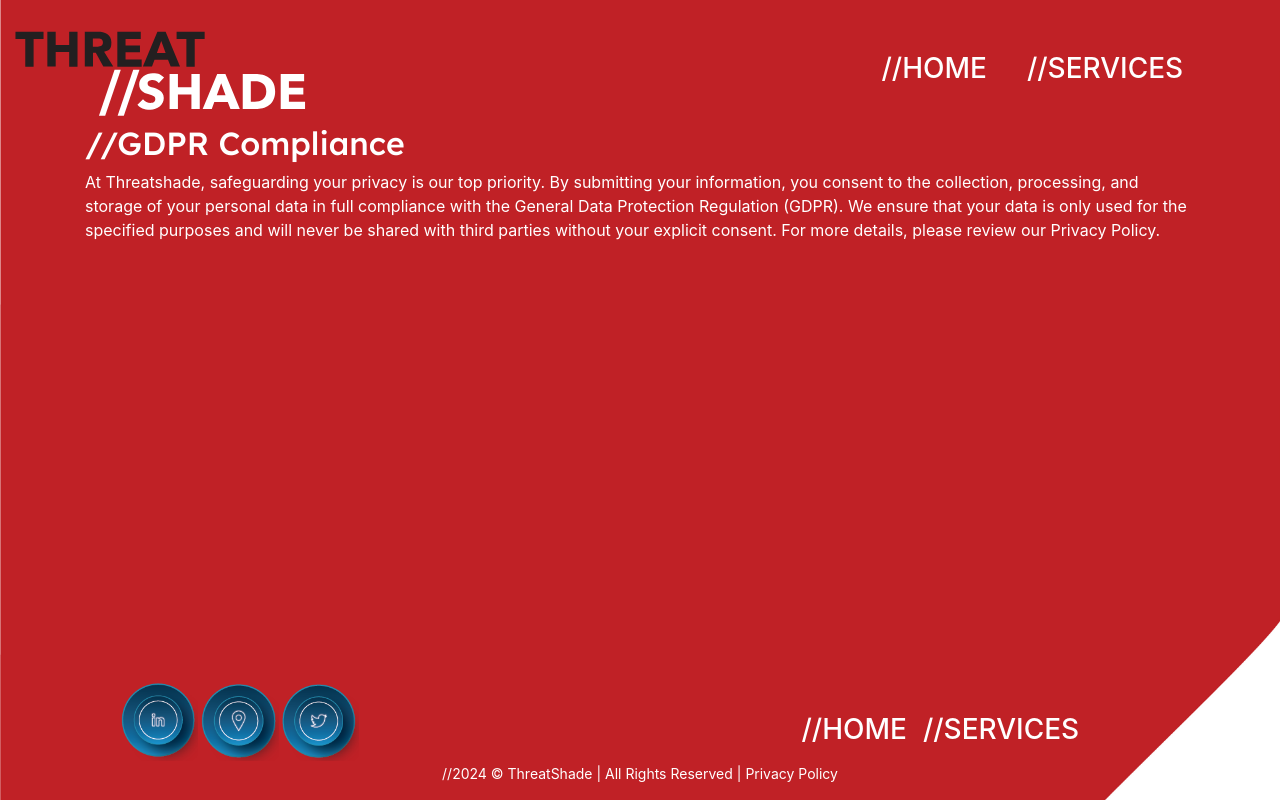
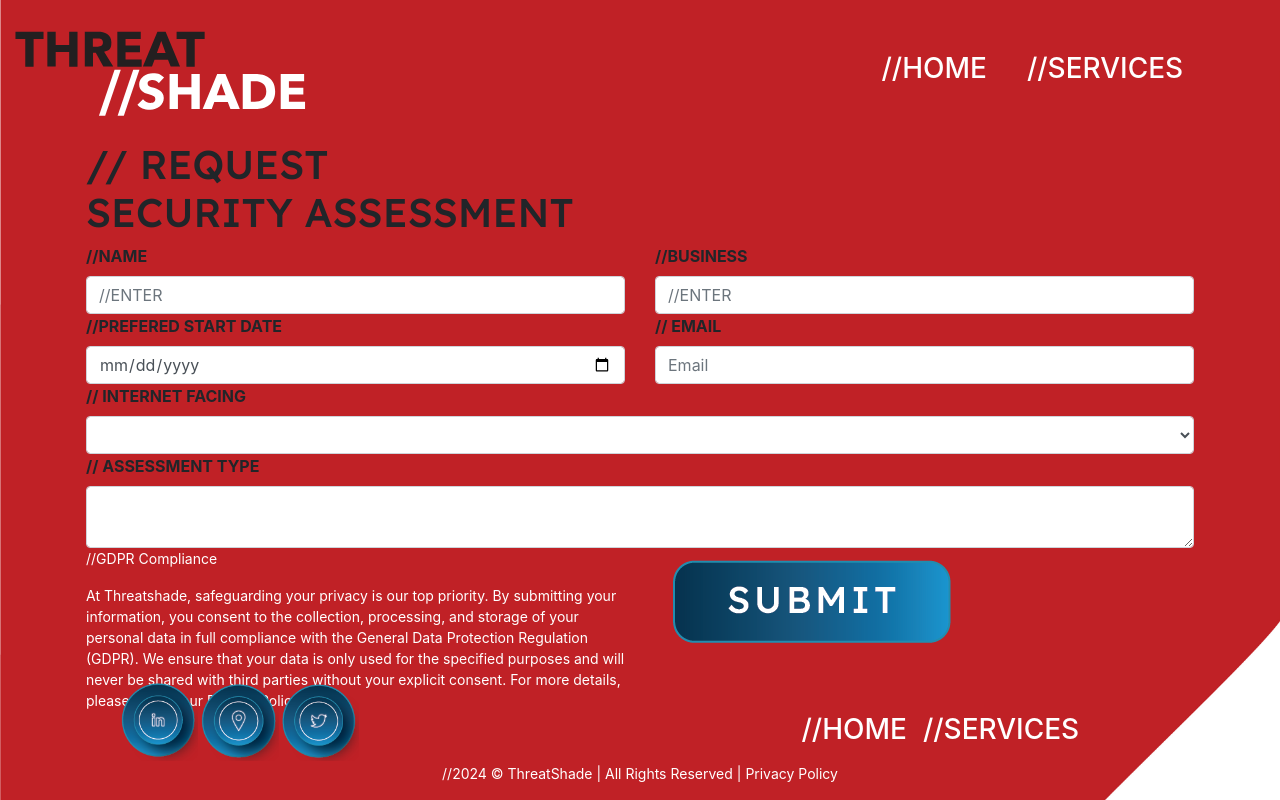
Before and after one commit to SeanKDugg/threatshade, a Flask app: page /contact-us/ in a window 1280 px wide. Run offline with Flask 3, Linux system fonts and the light colour scheme; lists and menus that the app fills with data are empty.

Commit message:
Add form

```diff
--- a/templates/contact.html
+++ b/templates/contact.html
@@ -18,13 +18,61 @@
 {% block body %}
     {% include 'navbar-contact.html' %}
     {% block content %}
-        {% for paragraph in data['contact'] %}
-        <div class="container text-white">
+
+        <form class="container text-black center p-3">
+            <h1 class="uppercase">// Request <br> Security Assessment</h1>
+            <div class="row uppercase">
+                <div class="col">
+                    <label for="name" class="font-weight-bold">//Name</label>
+                    <input type="text" name="name" id="name" class="form-control" placeholder="//ENTER" required>
+                </div>
+                <div class="col">
+                    <label for="business" class="font-weight-bold">//Business</label>
+                    <input type="text" name="business" id="business" class="form-control" placeholder="//ENTER" required>
+                </div>
+            </div>
+            <div class="row uppercase">
+                <div class="col">
+                    <label for="startdate" class="font-weight-bold">//Prefered start date</label>
+                    <input type="date" name="start" id="startdate" class="form-control" required>
+                </div>
+                <div class="col">
+                    <label for="emailaddress" class="font-weight-bold">// Email</label>
+                    <input type="email" name="email" id="emailaddress" class="form-control" placeholder="Email" required>
+                </div>
+            </div>
+            <div class="row uppercase">
+                <div class="col">
+                    <label for="internetfacing" class="font-weight-bold">// Internet facing</label>
+                    <select name="internetfacing" id="internetfacing" class="form-control" placeholder="// Select" required>
+                    </select>
+                </div>
+            </div>
+            <div class="row">
+                <div class="col">
+                    <label for="assesmenttype" class="font-weight-bold uppercase">// Assessment type</label>
+                    <textarea name="assesmenttype" id="assesmenttype" class="form-control" placeholder="// ENTER" required>
+                    </textarea>
+                </div>
+            </div>
+            <div class="row">
+                <div class="col text-white small">
+                    {% for paragraph in data['contact'] %}
+                    <p>{{ paragraph['title'] }}</p>
+                    <p>{{ paragraph['content'] }}</p>
+                </div>
+                <div class="col">
+                    <button type="submit" class="btn"><img src="{{url_for('static', filename='images/Button - Standard - 150dpi-04.png')}}" alt="Submit"></button>
+                </div>
+            </div>
+        </form>
+
+        <div class="">
             <h2>
-                {{ paragraph['title'] }}
+
             </h2>
             <div>
-                {{ paragraph['content'] }}
+
             </div>
         </div>
         {% endfor %}
```
